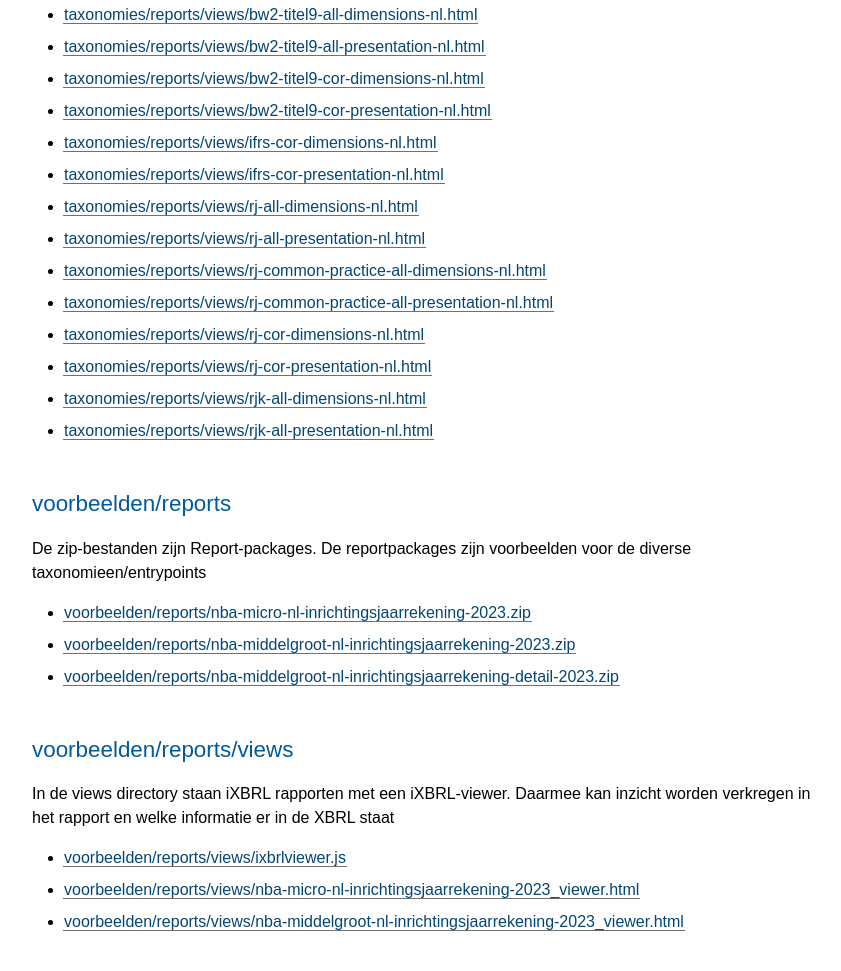
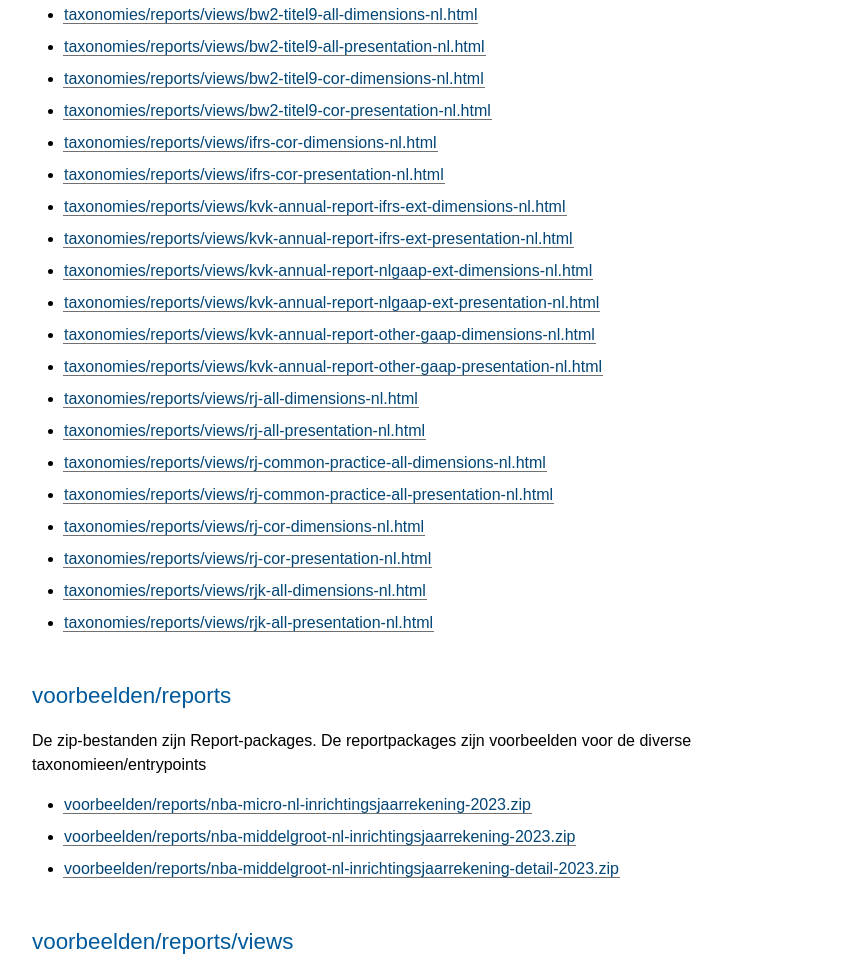
Before and after one commit to sbr-nl/cicd, a plain HTML site: page public/index.html in a window 1280 px wide. Shown: the part 1896-2867 px from the top of the page, without its empty margins (432-1273 px from the left). Drawn offline with Linux system fonts and the light colour scheme.

```diff
--- a/public/index.html
+++ b/public/index.html
@@ -108,6 +108,12 @@
     <li><a href="taxonomies/reports/views/bw2-titel9-cor-presentation-nl.html">taxonomies/reports/views/bw2-titel9-cor-presentation-nl.html</a></li>
     <li><a href="taxonomies/reports/views/ifrs-cor-dimensions-nl.html">taxonomies/reports/views/ifrs-cor-dimensions-nl.html</a></li>
     <li><a href="taxonomies/reports/views/ifrs-cor-presentation-nl.html">taxonomies/reports/views/ifrs-cor-presentation-nl.html</a></li>
+    <li><a href="taxonomies/reports/views/kvk-annual-report-ifrs-ext-dimensions-nl.html">taxonomies/reports/views/kvk-annual-report-ifrs-ext-dimensions-nl.html</a></li>
+    <li><a href="taxonomies/reports/views/kvk-annual-report-ifrs-ext-presentation-nl.html">taxonomies/reports/views/kvk-annual-report-ifrs-ext-presentation-nl.html</a></li>
+    <li><a href="taxonomies/reports/views/kvk-annual-report-nlgaap-ext-dimensions-nl.html">taxonomies/reports/views/kvk-annual-report-nlgaap-ext-dimensions-nl.html</a></li>
+    <li><a href="taxonomies/reports/views/kvk-annual-report-nlgaap-ext-presentation-nl.html">taxonomies/reports/views/kvk-annual-report-nlgaap-ext-presentation-nl.html</a></li>
+    <li><a href="taxonomies/reports/views/kvk-annual-report-other-gaap-dimensions-nl.html">taxonomies/reports/views/kvk-annual-report-other-gaap-dimensions-nl.html</a></li>
+    <li><a href="taxonomies/reports/views/kvk-annual-report-other-gaap-presentation-nl.html">taxonomies/reports/views/kvk-annual-report-other-gaap-presentation-nl.html</a></li>
     <li><a href="taxonomies/reports/views/rj-all-dimensions-nl.html">taxonomies/reports/views/rj-all-dimensions-nl.html</a></li>
     <li><a href="taxonomies/reports/views/rj-all-presentation-nl.html">taxonomies/reports/views/rj-all-presentation-nl.html</a></li>
     <li><a href="taxonomies/reports/views/rj-common-practice-all-dimensions-nl.html">taxonomies/reports/views/rj-common-practice-all-dimensions-nl.html</a></li>
```
Also changed, not shown: 2 other files.
